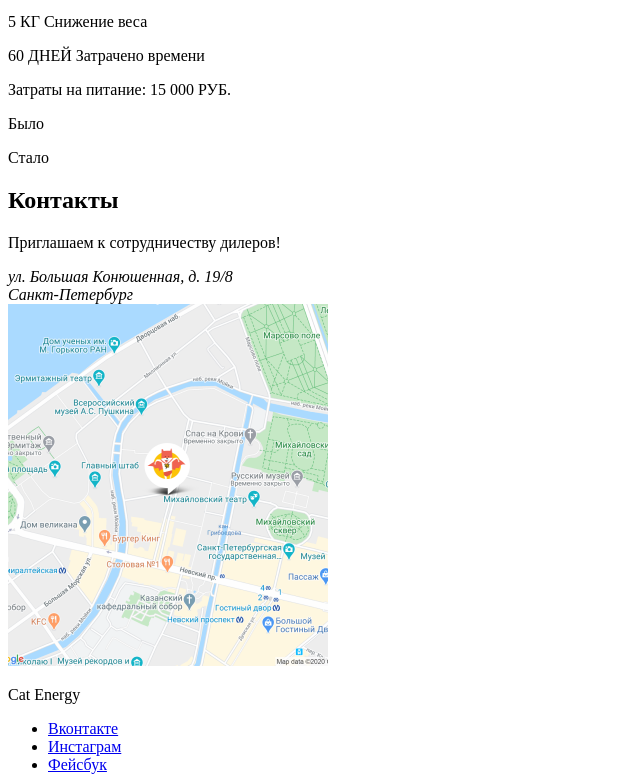
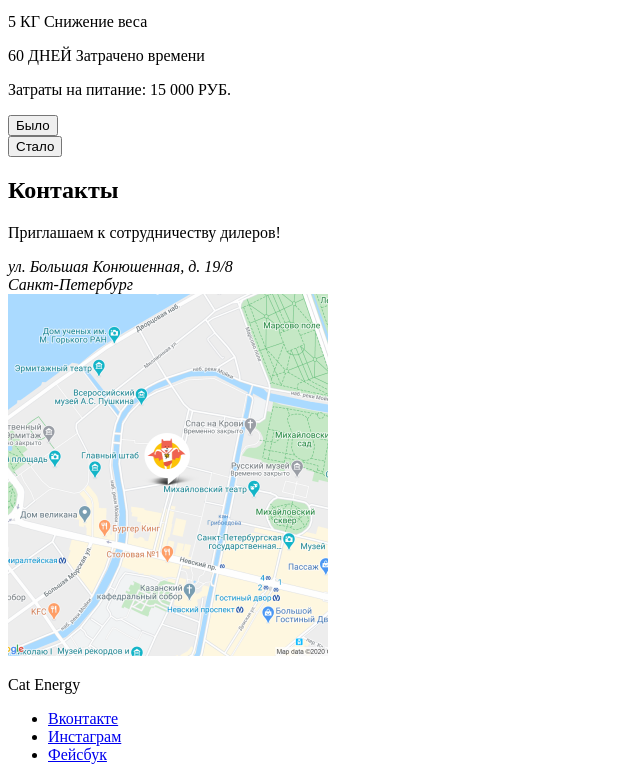
Before and after one commit to BruTyler/1094899-cat-energy-22, a website: page source/index.html in a window 1280 px wide. Shown: the part 1130-1906 px from the top of the page, without its empty margins (0-640 px from the left). Drawn offline with Linux system fonts and the light colour scheme.

Commit message:
Заменяет абзацы было-стало на кнопки

```diff
--- a/source/index.html
+++ b/source/index.html
@@ -122,11 +122,11 @@
     <p class="example__cost">Затраты на питание: 15 000 РУБ. </p>
     <div class="example__recipient"></div>
     <div class="example__slider slider">
-      <p class="slider__before">Было</p>
+      <button class="slider__before" type="button">Было</button>
       <div class="slider__bar">
         <div class="slider__selected"></div>
       </div>
-      <p class="slider__after">Стало</p>
+      <button class="slider__after" type="button">Стало</button>
     </div>
   </section>
 
```
